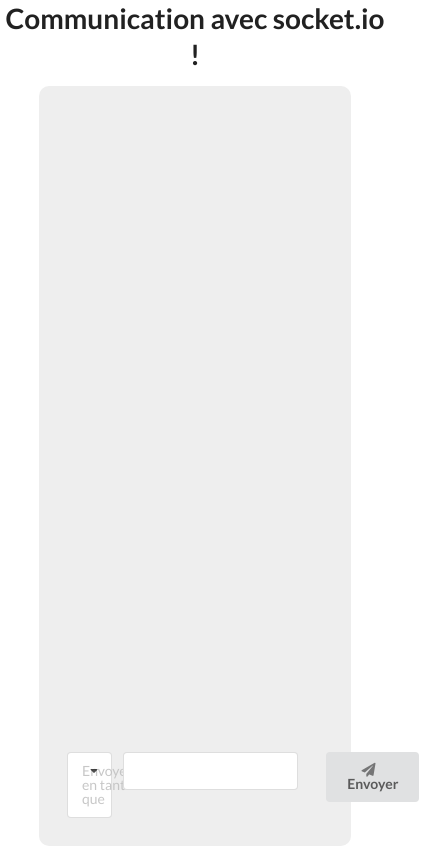
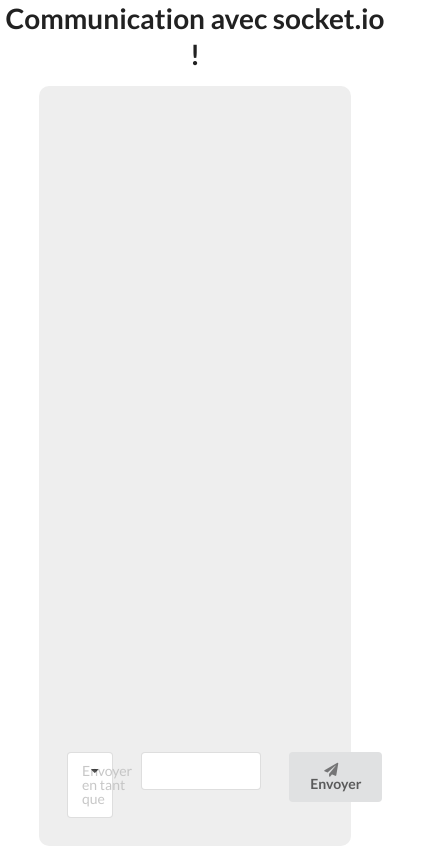
Before and after one commit to QuentinDEME97/TP_NodeJS, a website: page TP_Node/html/index.html in a window 390 px wide. Shown: the whole page, 423 px wide, since content can reach past the window. Drawn offline with nearby package versions, Linux system fonts and the light colour scheme; no server answers.

Commit message:
improved responsive, started to comment(in french). Better visual effects

```diff
--- a/TP_Node/html/index.html
+++ b/TP_Node/html/index.html
@@ -19,8 +19,8 @@
 
         </div>
         <div class="form-container">
-            <div class="ui grid">
-                <div class="three wide column">
+            <div class="ui equal width grid">
+                <div class="column">
                     <div class="ui fluid selection dropdown">
                         <input type="hidden" name="user" id="user-selector">
                         <i class="dropdown icon"></i>
@@ -45,14 +45,14 @@
                         </div>
                     </div>
                 </div>
-                <div class="eleven wide column">
+                <div class="eight wide column">
                     <div class="ui form">
                         <div class="field">
                             <input type="text" id="message-container">
                         </div>
                     </div>
                 </div>
-                <div class="two wide column">
+                <div class="four wide column">
                     <button class="ui button middle aligned" id="send-button">
                         <i class="paper plane icon"></i> Envoyer
                     </button>
@@ -65,6 +65,7 @@
         $('.ui.dropdown').dropdown();
         var socket = io.connect('http://localhost:8080');
 
+        // Non utilisé mais le serveur peut forcer un reload de la page
         socket.on('reload', function (data) {
             console.log("Je reçois un ordre de reload")
             location.reload();
@@ -80,9 +81,10 @@
                 } else {
                     author = message.author
                 }
-                document.getElementById('main-conv').innerHTML += "<div class='ui cards'><div class='card message-card'><div class='content'><img class='right floated mini ui image' src='/assets/images/" + message.author + ".png'><div class='header'>" + author + "</div><div class='meta'>"+message.date+"</div><div class='description'>" + message.message + "</div></div></div></div>"
+                document.getElementById('main-conv').innerHTML += "<div class='ui cards'><div class='card message-card'><div class='content'><img class='right floated mini ui image' src='/assets/images/" + message.author + ".png'><div class='header'>" + author + "</div><div class='meta'>" + message.date + "</div><div class='description'>" + message.message + "</div></div></div></div>"
             });
-            // 'received from the server:' + data + '<br/>';
+            let conv_container = document.getElementById('main-conv');
+            conv_container.scrollTop = conv_container.scrollHeight - conv_container.clientHeight;
         });
 
         document.getElementById("send-button").addEventListener("click", (MouseEvent) => {
@@ -92,7 +94,7 @@
             let hour = date.getHours()
             let minutes = date.getMinutes()
             let datestr = hour.toString() + ":" + minutes.toString()
-            socket.emit('message', { "message": message, "author": author, "date" : datestr})
+            socket.emit('message', { "message": message, "author": author, "date": datestr })
             document.getElementById("message-container").value = "";
         })
         socket.emit('ready')
--- a/TP_Node/html/style/style.css
+++ b/TP_Node/html/style/style.css
@@ -38,6 +38,14 @@ body {
 
 .ui.cards > .message-card {
   width: 50%;
+  margin-left: 0.6rem;
   /* display: block;
   margin: auto; */
 }
+
+.main-conv {
+  height: inherit;
+  overflow-y: scroll;
+  overflow-x: hidden;
+  scroll-behavior: smooth;
+}
```
Also changed, not shown: TP_Node/serverV2.js (+16 -12 lines).
